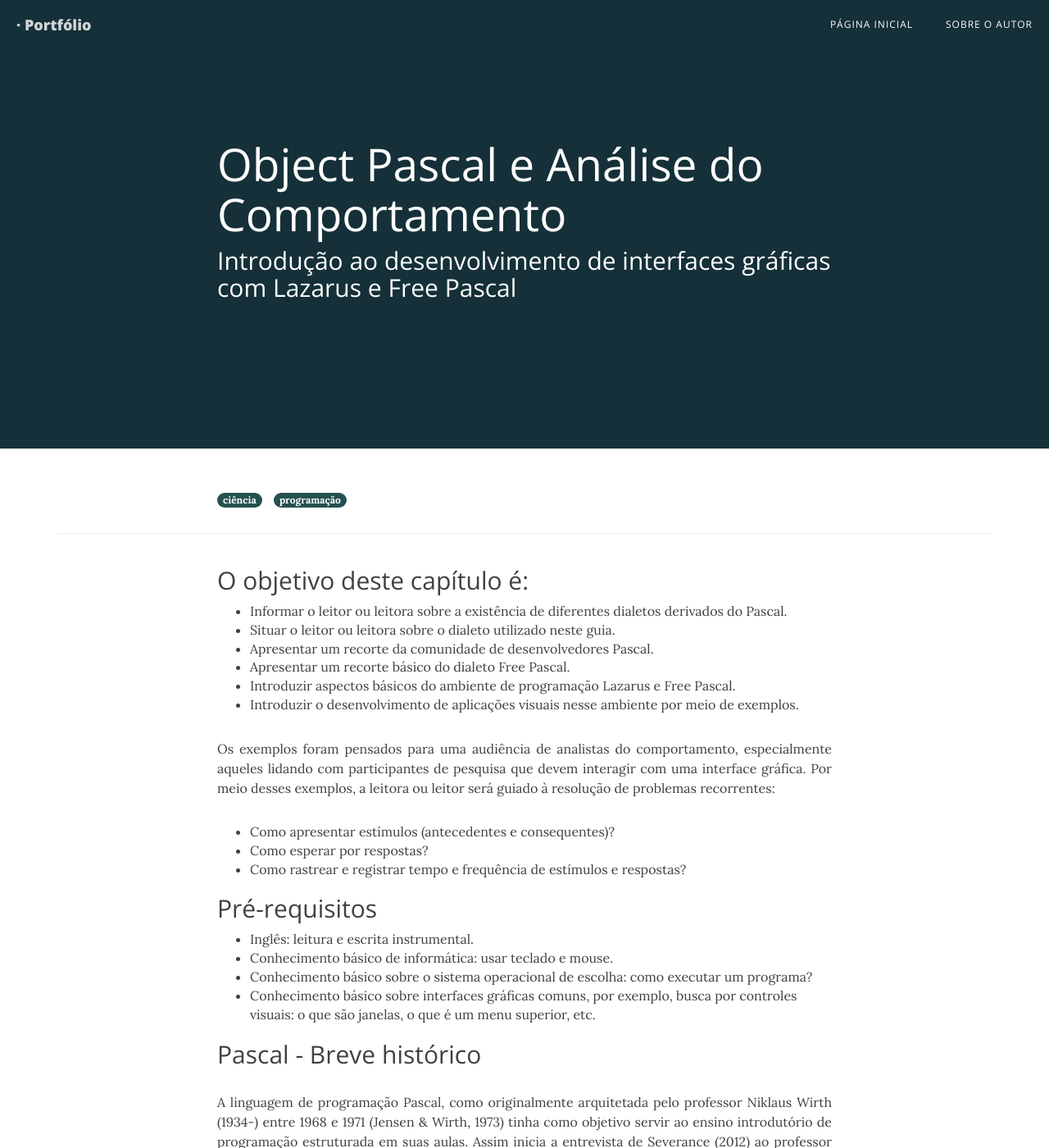
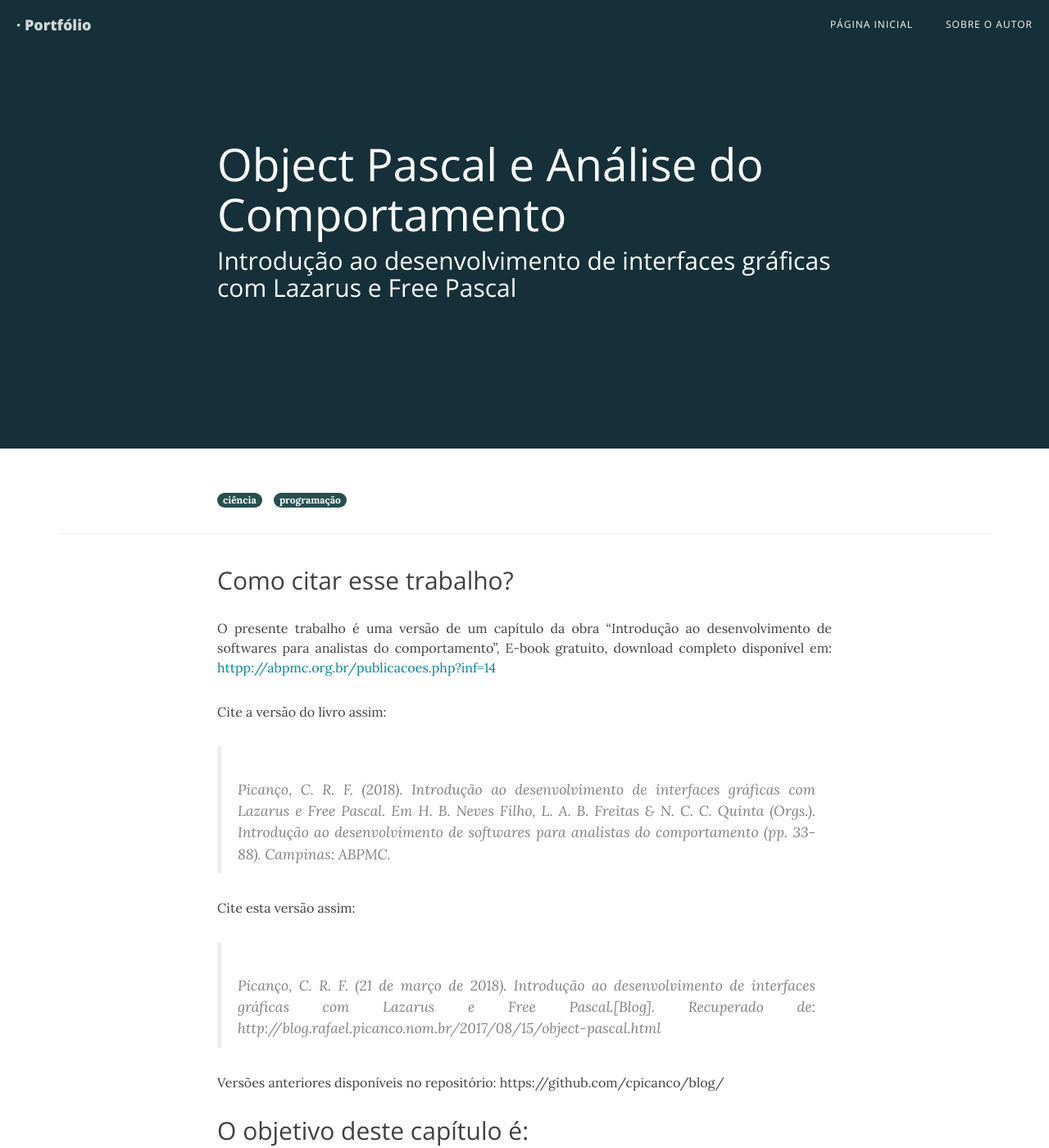
Before and after one commit to cpicanco/blog, a Jekyll site: the page built from _posts/2017-08-15-object-pascal.markdown, in a window 1280 px wide and 1400 px high. Shown: the whole window at 82% size. Built offline with Jekyll 4.4.1, drawn with Linux system fonts in a browser that asks for light colours; nearby versions of some CDN libraries; comment, search, counter and statistics services are not loaded.

Commit message:
Update 2017-08-15-object-pascal.markdown

```diff
--- a/_posts/2017-08-15-object-pascal.markdown
+++ b/_posts/2017-08-15-object-pascal.markdown
@@ -7,6 +7,20 @@ language: pt-BR
 private: False
 copyright: <!--Copyright (c) 2018 Carlos Rafael Fernandes Picanço.-->
 ---
+## Como citar esse trabalho?
+
+O presente trabalho é uma versão de um capítulo da obra "Introdução ao desenvolvimento de softwares para analistas do comportamento", E-book gratuito, download completo disponível em: [httpp://abpmc.org.br/publicacoes.php?inf=14](httpp://abpmc.org.br/publicacoes.php?inf=14)
+
+Cite a versão do livro assim:
+
+> Picanço, C. R. F. (2018). Introdução ao desenvolvimento de interfaces gráficas com Lazarus e Free Pascal. Em H. B. Neves Filho, L. A. B. Freitas & N. C. C. Quinta (Orgs.). Introdução ao desenvolvimento de softwares para analistas do comportamento (pp. 33-88). Campinas: ABPMC.
+
+Cite esta versão assim:
+
+> Picanço, C. R. F. (21 de março de 2018). Introdução ao desenvolvimento de interfaces gráficas com Lazarus e Free Pascal.[Blog]. Recuperado de: http://blog.rafael.picanco.nom.br/2017/08/15/object-pascal.html
+
+Versões anteriores disponíveis no repositório: https://github.com/cpicanco/blog/
+
 ## O objetivo deste capítulo é:
 
 - Informar o leitor ou leitora sobre a existência de diferentes dialetos derivados do Pascal.
```
